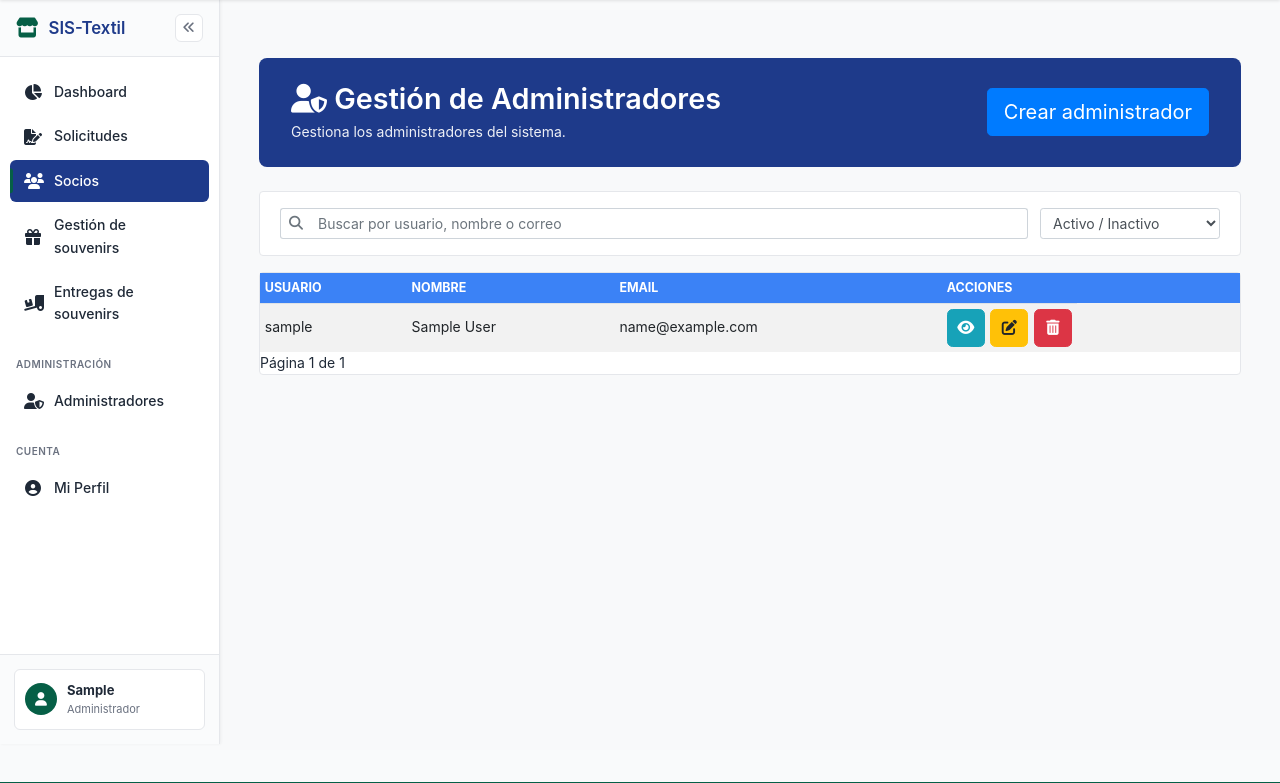
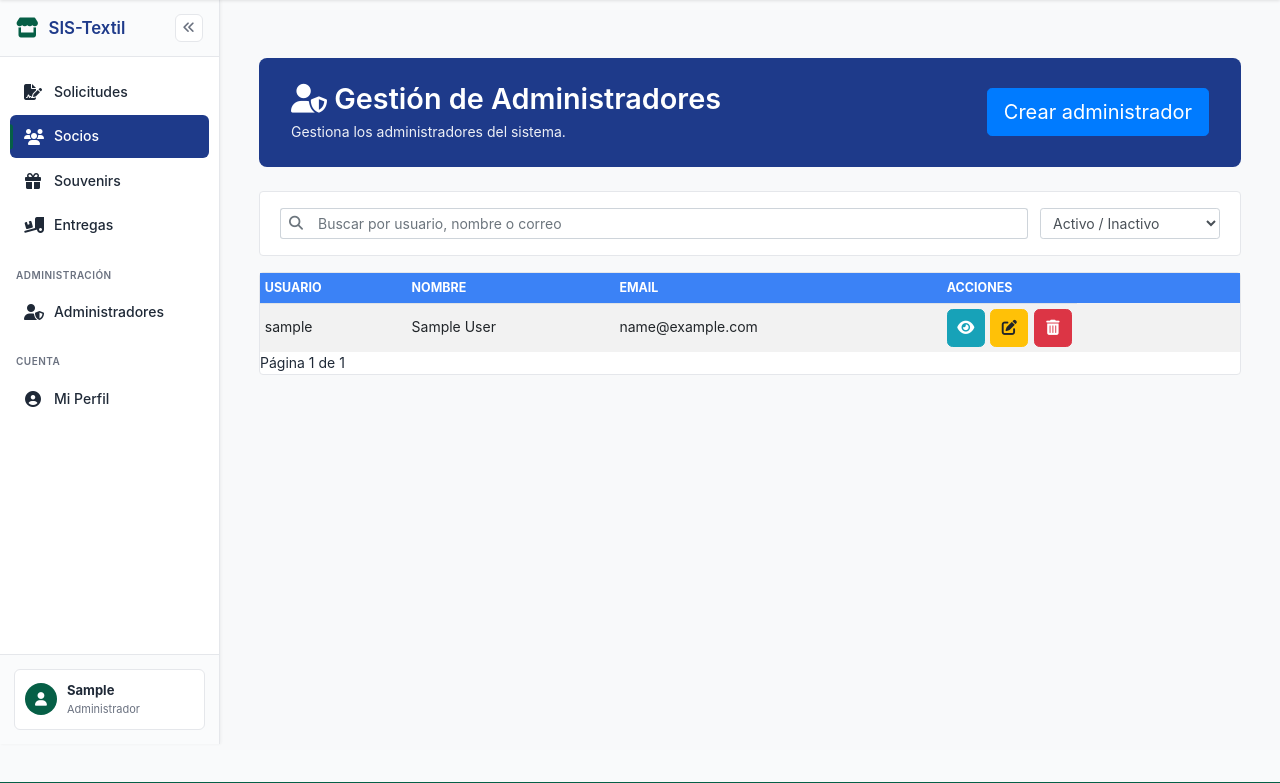
Before and after one commit to Guilder23/Sistema-ClubAmigosOruro, a Django app: page /socios/admins/ in a window 1280 px wide. Shown: the part 56-839 px from the top of the page. Run offline with Django 4.2, Linux system fonts and the light colour scheme; the visitor is signed in with stand-in values (Sample User, id 1); data comes from the database, SQL or seed files in the repository; some libraries are stand-ins or nearby versions.

Commit message:
Cambios de solicitudes

```diff
--- a/templates/componentes/navbar.html
+++ b/templates/componentes/navbar.html
@@ -28,7 +28,7 @@
                     <a href="#" class="dropdown-item"><i class="fas fa-user-circle"></i> {{ user.get_full_name|default:user.username }}</a>
                     {% if user.is_staff %}
                     <a href="{% url 'core:registro' %}" class="dropdown-item"><i class="fas fa-user-plus"></i> Registrar Usuarios</a>
-                    <a href="{% url 'dashboard:dashboard' %}" class="dropdown-item"><i class="fas fa-chart-pie"></i> Dashboard</a>
+                    {% comment %} <a href="{% url 'dashboard:dashboard' %}" class="dropdown-item"><i class="fas fa-chart-pie"></i> Dashboard</a> {% endcomment %}
                     {% endif %}
                     <div class="dropdown-divider"></div>
                     <a href="{% url 'core:logout' %}" class="dropdown-item dropdown-item-logout"><i class="fas fa-sign-out-alt"></i> Cerrar Sesion</a>
--- a/templates/componentes/sidebar.html
+++ b/templates/componentes/sidebar.html
@@ -12,11 +12,11 @@
     <nav class="sidebar-nav">
         <ul class="sidebar-menu">
             {% if request.user.is_staff %}
-            <li class="sidebar-item">
+            {% comment %} <li class="sidebar-item">
                 <a href="{% url 'dashboard:dashboard' %}" class="sidebar-link {% if '/dashboard/' in request.path %}active{% endif %}">
                     <i class="fas fa-chart-pie"></i><span>Dashboard</span>
                 </a>
-            </li>
+            </li> {% endcomment %}
             <li class="sidebar-item">
                 <a href="{% url 'solicitudes:listar_solicitudes' %}" class="sidebar-link {% if '/solicitudes/' in request.path %}active{% endif %}">
                     <i class="fas fa-file-signature"></i><span>Solicitudes</span>
@@ -29,12 +29,12 @@
             </li>
             <li class="sidebar-item">
                 <a href="{% url 'souvenirs:listar_souvenirs' %}" class="sidebar-link {% if '/souvenirs/gestion/' in request.path %}active{% endif %}">
-                    <i class="fas fa-gift"></i><span>Gestión de souvenirs</span>
+                    <i class="fas fa-gift"></i><span>Souvenirs</span>
                 </a>
             </li>
             <li class="sidebar-item">
                 <a href="{% url 'souvenirs:listar_entregas' %}" class="sidebar-link {% if request.path == '/souvenirs/' or '/souvenirs/registrar/' in request.path %}active{% endif %}">
-                    <i class="fas fa-truck-loading"></i><span>Entregas de souvenirs</span>
+                    <i class="fas fa-truck-loading"></i><span>Entregas</span>
                 </a>
             </li>
             <li class="sidebar-section">
--- a/templates/core/inicio.html
+++ b/templates/core/inicio.html
@@ -307,7 +307,7 @@
     </section>
 </div>
 
-<a href="https://wa.me/59175000343?text=Hola%2C%20vengo%20desde%20su%20p%C3%A1gina%20y%20quiero%20consultar%20sobre%20el%20club%20y%20mis%20membres%C3%ADas..." class="floating-whatsapp-btn" target="_blank" rel="noopener noreferrer" aria-label="WhatsApp">
+<a href="https://wa.me/59168440201?text=Hola%2C%20vengo%20desde%20su%20p%C3%A1gina%20y%20quiero%20consultar%20sobre%20el%20club%20y%20mis%20membres%C3%ADas..." class="floating-whatsapp-btn" target="_blank" rel="noopener noreferrer" aria-label="WhatsApp">
     <i class="fab fa-whatsapp" aria-hidden="true"></i>
 </a>
 
```
Also changed, not shown: apps/solicitudes/migrations/0002_add_fecha_nacimiento.py (added), apps/solicitudes/migrations/0003_solicitudsocio_razon.py (added).
